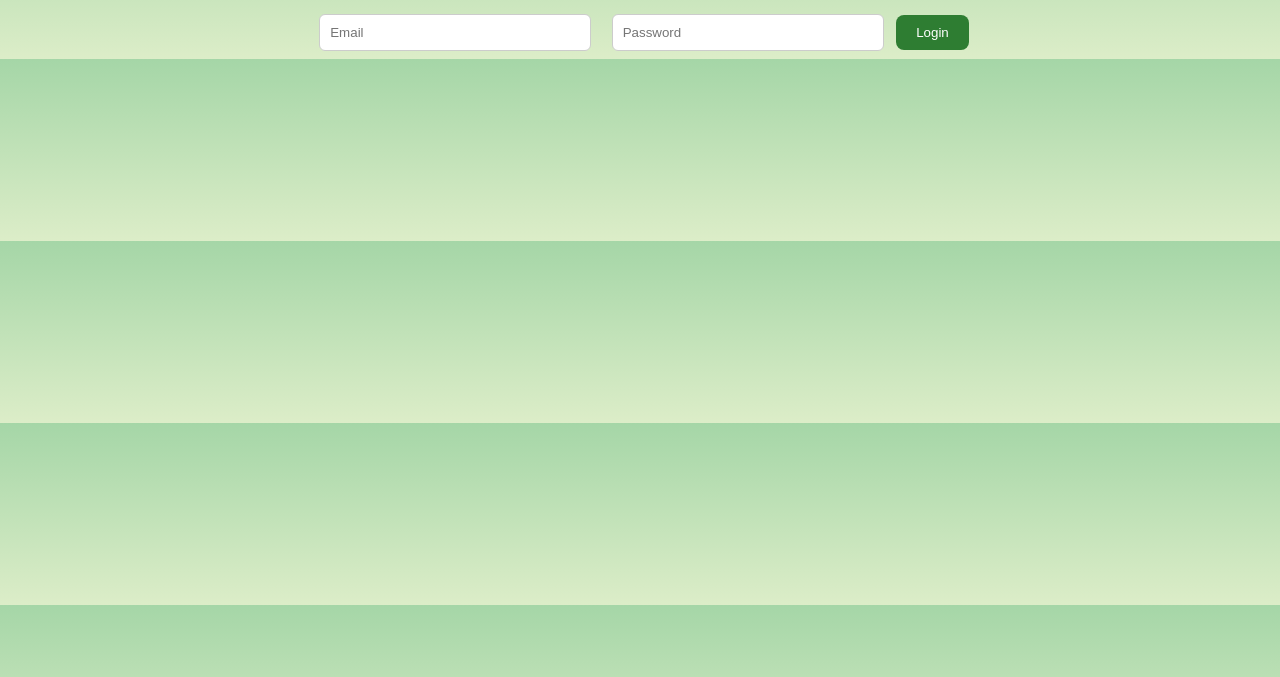
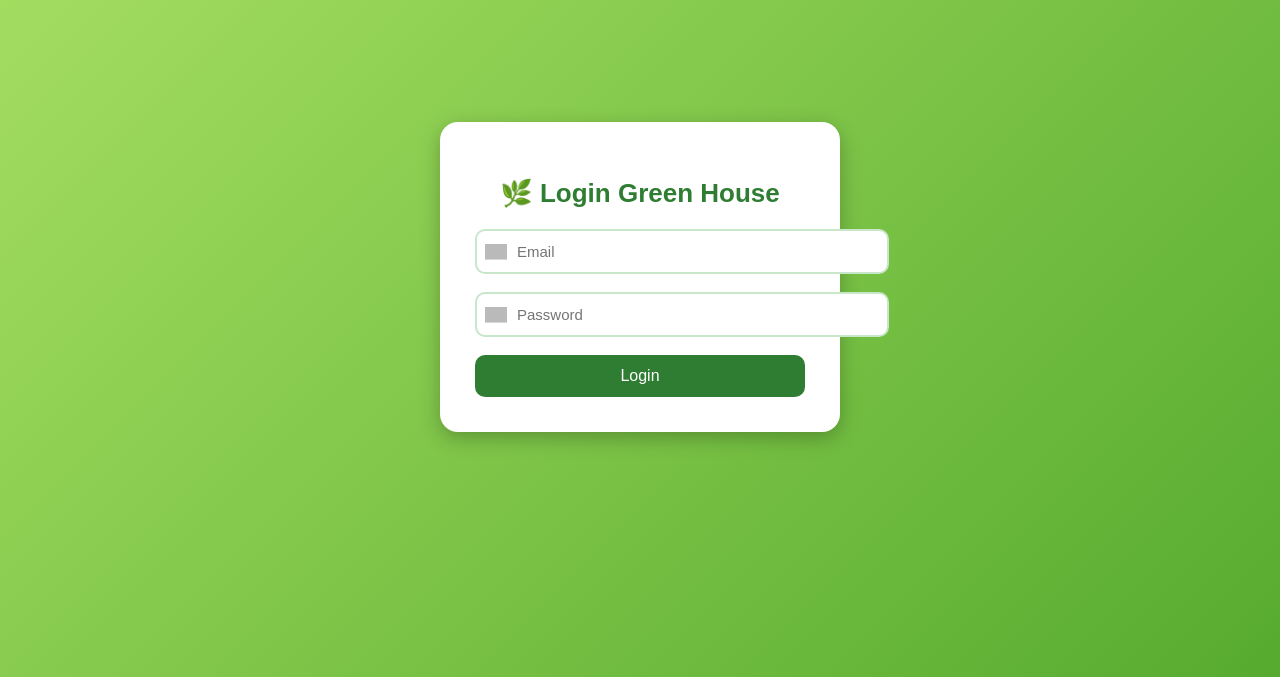
Before and after one commit to 231130070/Sem5_IOT, a plain HTML site: page index.html in a window 1280 px wide. Shown: the part 123-800 px from the top of the page. Drawn offline with Linux system fonts and the light colour scheme; grey boxes are pictures that could not be loaded.

Commit message:
Add files via upload
ubah tampilan awal

```diff
--- a/index.html
+++ b/index.html
@@ -7,10 +7,76 @@
 <style>
   body {
     font-family: "Poppins", sans-serif;
-    background: linear-gradient(to bottom, #a5d6a7, #dcedc8);
+    background: #e8f5e9;
     margin: 0;
     padding: 0;
   }
+
+  /* ========================= LOGIN PAGE BARU ========================= */
+  #loginForm {
+    width: 100%;
+    height: 100vh;
+    display: flex;
+    justify-content: center;
+    align-items: center;
+    background: linear-gradient(135deg, #a8e063, #56ab2f);
+    padding: 0;
+  }
+
+  .login-box {
+    background: white;
+    width: 330px;
+    padding: 35px;
+    border-radius: 18px;
+    box-shadow: 0 6px 20px rgba(0,0,0,0.25);
+    text-align: center;
+  }
+
+  .login-box h2 {
+    font-size: 26px;
+    margin-bottom: 20px;
+    color: #2e7d32;
+    font-weight: 600;
+  }
+
+  .input-field {
+    position: relative;
+    margin-bottom: 18px;
+  }
+
+  .input-field input {
+    width: 100%;
+    padding: 12px 40px;
+    border-radius: 10px;
+    border: 2px solid #c8e6c9;
+    font-size: 15px;
+  }
+
+  .input-field img {
+    width: 22px;
+    position: absolute;
+    left: 10px;
+    top: 50%;
+    transform: translateY(-50%);
+    opacity: 0.7;
+  }
+
+  #loginBtn {
+    width: 100%;
+    padding: 12px;
+    background: #2e7d32;
+    color: white;
+    border: none;
+    border-radius: 10px;
+    font-size: 16px;
+    cursor: pointer;
+  }
+
+  #loginBtn:hover {
+    background: #1b5e20;
+  }
+
+  /* ========================= DASHBOARD ========================= */
 
   header {
     background: linear-gradient(to right, #66bb6a, #43a047);
@@ -20,33 +86,6 @@
     font-size: 32px;
     font-weight: 600;
     box-shadow: 0 4px 10px rgba(0,0,0,0.2);
-  }
-
-  #loginForm {
-    text-align: center;
-    margin-top: 80px;
-  }
-
-  input {
-    padding: 10px;
-    margin: 8px;
-    width: 250px;
-    border-radius: 6px;
-    border: 1px solid #ccc;
-  }
-
-  button {
-    background: #2e7d32;
-    padding: 10px 20px;
-    color: white;
-    border-radius: 8px;
-    cursor: pointer;
-    border: none;
-    margin-top: 10px;
-  }
-
-  button:hover {
-    background: #1b5e20;
   }
 
   .container {
@@ -97,20 +136,43 @@
   #logoutBtn {
     margin: 30px auto;
     display: block;
+    padding: 12px 20px;
+    background: #c62828;
+    color: white;
+    font-size: 16px;
+    border: none;
+    border-radius: 10px;
+    cursor: pointer;
+  }
+
+  #logoutBtn:hover {
+    background: #8e0000;
   }
 </style>
 </head>
 <body>
 
-<!-- LOGIN PAGE -->
+<!-- ========================= LOGIN PAGE ========================= -->
 <div id="loginForm">
-  <h2>Smart Plant Green House</h2>
-  <input type="email" id="email" placeholder="Email">
-  <input type="password" id="password" placeholder="Password">
-  <button id="loginBtn">Login</button>
+  <div class="login-box">
+
+    <h2>🌿 Login Green House</h2>
+
+    <div class="input-field">
+      <img src="https://img.icons8.com/fluency/48/email.png">
+      <input type="email" id="email" placeholder="Email">
+    </div>
+
+    <div class="input-field">
+      <img src="https://img.icons8.com/fluency/48/lock.png">
+      <input type="password" id="password" placeholder="Password">
+    </div>
+
+    <button id="loginBtn">Login</button>
+  </div>
 </div>
 
-<!-- DASHBOARD -->
+<!-- ========================= DASHBOARD ========================= -->
 <div id="dashboard" style="display:none;">
   <header>🌱 Smart Plant Green House</header>
 
@@ -142,13 +204,12 @@
   <button id="logoutBtn">Logout</button>
 </div>
 
-<!-- FIREBASE SCRIPT -->
+<!-- ========================= FIREBASE SCRIPT (TIDAK DIUBAH) ========================= -->
 <script type="module">
   import { initializeApp } from "https://www.gstatic.com/firebasejs/11.0.1/firebase-app.js";
   import { getAuth, signInWithEmailAndPassword, signOut } from "https://www.gstatic.com/firebasejs/11.0.1/firebase-auth.js";
   import { getDatabase, ref, onValue } from "https://www.gstatic.com/firebasejs/11.0.1/firebase-database.js";
 
-  // FIREBASE CONFIG MU (VALID)
   const firebaseConfig = {
     apiKey: "AIzaSyA8D-7d0go1eLJ-vGHd0hZD3gcf1kS29ig",
     authDomain: "internetofthingsmikro.firebaseapp.com",
@@ -166,7 +227,6 @@
   const loginForm = document.getElementById("loginForm");
   const dashboard = document.getElementById("dashboard");
 
-  // LOGIN
   document.getElementById("loginBtn").addEventListener("click", () => {
     const email = document.getElementById("email").value;
     const pass = document.getElementById("password").value;
@@ -180,28 +240,23 @@
       .catch(err => alert("Login gagal: " + err.message));
   });
 
-  // LOGOUT
   document.getElementById("logoutBtn").addEventListener("click", () => {
     signOut(auth).then(() => {
       dashboard.style.display = "none";
-      loginForm.style.display = "block";
+      loginForm.style.display = "flex";
     });
   });
 
-  // 🔥 AMBIL DATA DARI FIREBASE REALTIME DATABASE
   function listenToSensors() {
     const sensorRef = ref(db, "greenhouse/sensors");
-
     onValue(sensorRef, (snapshot) => {
       const d = snapshot.val() || {};
-
       updateSoil(d.soilMoisture);
       updateLight(d.lightLevel);
       updateMotion(d.motion);
     });
   }
 
-  // UPDATE CARD SOIL
   function updateSoil(v) {
     document.getElementById("soilValue").innerText = v + "%";
     const status = document.getElementById("soilStatus");
@@ -211,7 +266,6 @@
     else status.className = "status good", status.innerText = "Basah";
   }
 
-  // UPDATE LIGHT
   function updateLight(v) {
     document.getElementById("lightValue").innerText = v + "%";
     const status = document.getElementById("lightStatus");
@@ -221,7 +275,6 @@
     else status.className = "status good", status.innerText = "Terang";
   }
 
-  // UPDATE MOTION
   function updateMotion(v) {
     document.getElementById("motionValue").innerText = v ? "Terdeteksi" : "Tidak Ada";
     const status = document.getElementById("motionStatus");
```
